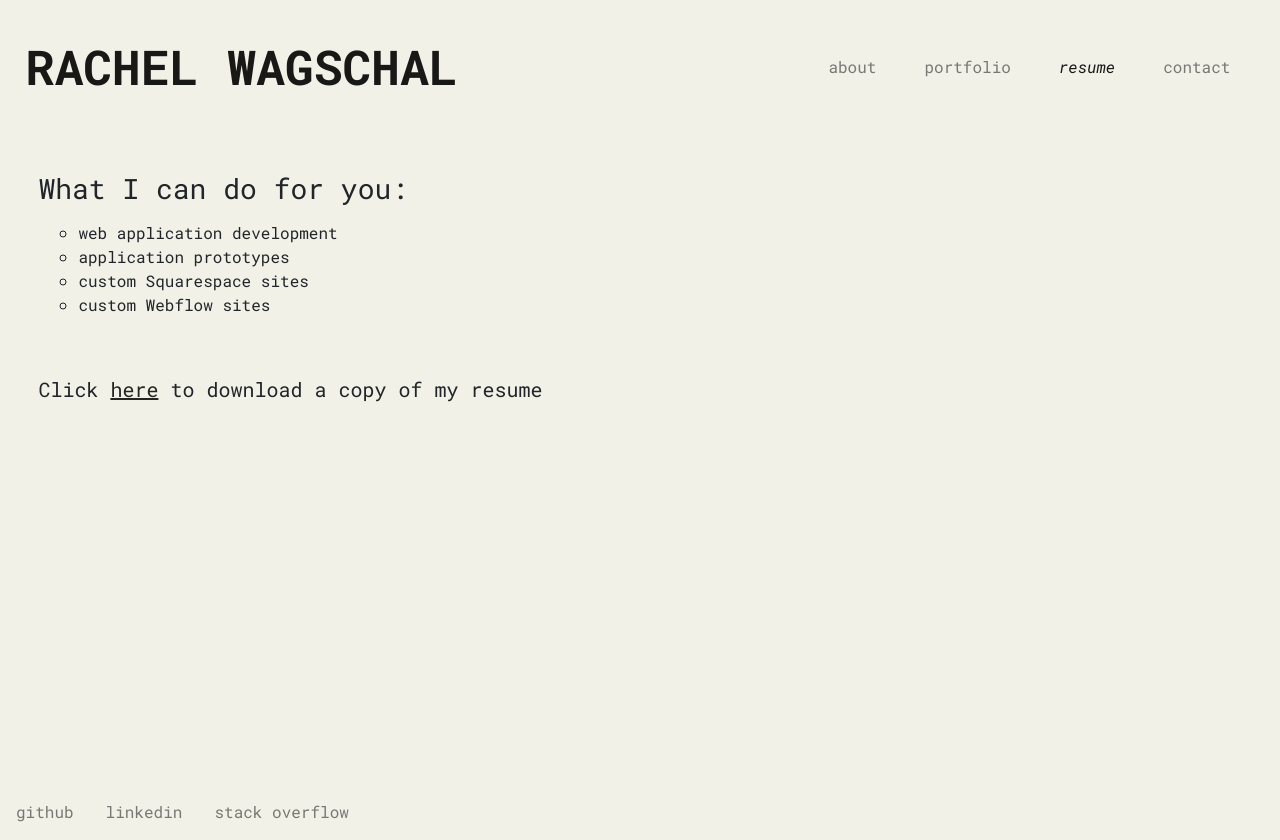
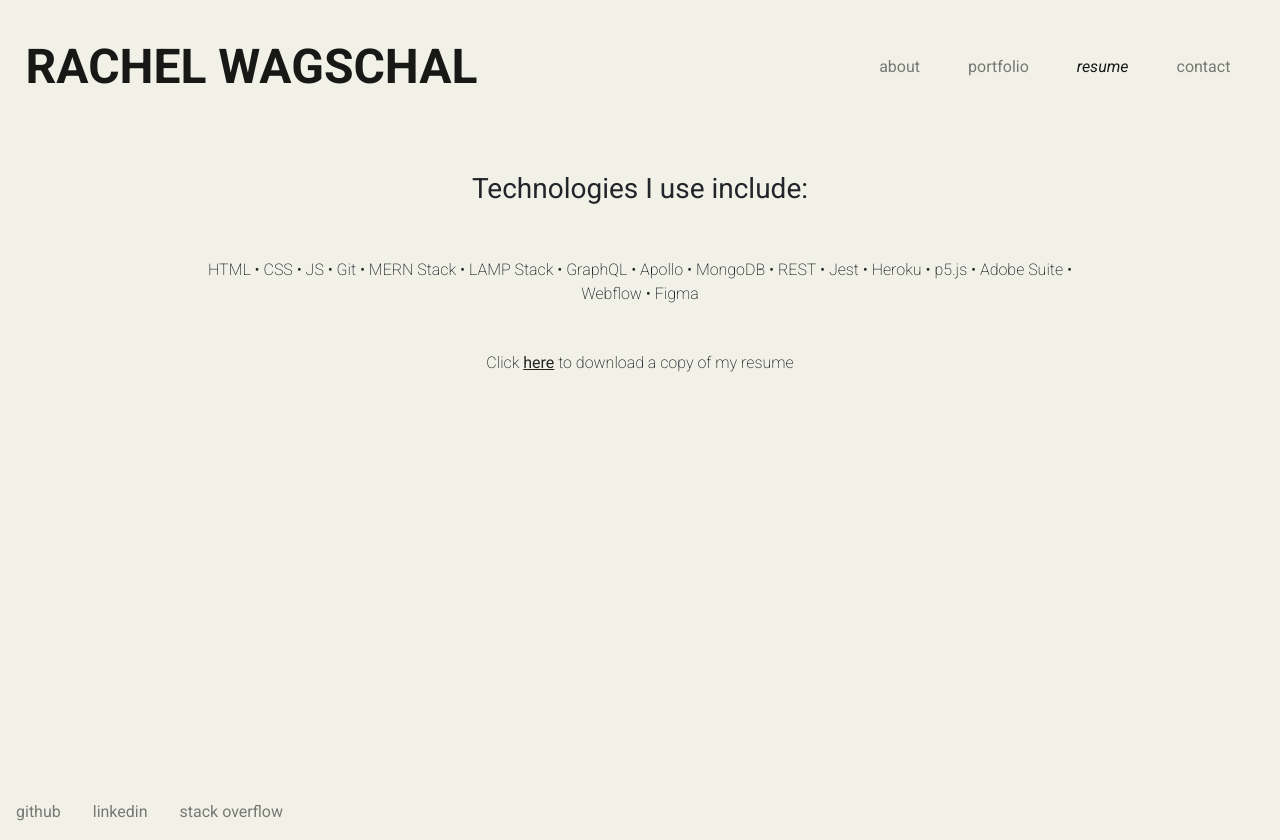
Before and after one commit to rawagschal/rawagschal.github.io, a React (Create React App) app: page / in a window 1280 px wide. Both pictures are taken after a click on the button "resume". Built offline with nearby package versions, Linux system fonts and the light colour scheme; the HTML template or start-up script is replaced by a standard one.

Commit message:
competitive polish

```diff
--- a/src/components/About/index.js
+++ b/src/components/About/index.js
@@ -8,8 +8,18 @@ function About() {
         <>
             <div className="intro-text">
                 <h2>
-                    Creative coder, web developer, and proponent of the oxford comma.
+                   Curious creative on a journey to build accesible and beautiful human experiences on the web.
                 </h2>
+                <p className="interests">
+                    <ul className="interests-list">
+                        <li>Front End Web Development</li>
+                        <span className="bullet">•</span>
+                        <li>Web Design</li>
+                        <span className="bullet">•</span>
+                        <li>Creative Technology</li>
+                    </ul>
+
+                </p>
                 <a href="mailto:rawagschal@gmail.com">Let's make something together.</a>
             </div>
 
--- a/src/components/Resume/index.js
+++ b/src/components/Resume/index.js
@@ -5,17 +5,31 @@ function Resume() {
     return(
         <section id="container-fluid" class="resume-container">
             <div id="services">
-                <h2>What I can do for you:</h2>
-                <ul>
-                    <li>web application development</li>
-                    <li>application prototypes</li>
-                    <li>custom Squarespace sites</li>
-                    <li>custom Webflow sites</li>
-                </ul>
+                <h2>Technologies I use include:</h2>
+                <p className="services-list">
+                    <ul className="services-list-items">
+                    HTML •
+                    CSS •
+                    JS •
+                    Git •
+                    MERN Stack •
+                    LAMP Stack •
+                    GraphQL •
+                    Apollo •
+                    MongoDB •
+                    REST •
+                    Jest •
+                    Heroku •
+                    p5.js •
+                    Adobe Suite •
+                    Webflow •
+                    Figma
+                    </ul>
+                </p>
             </div>
-            <div id="contact-info">
-                <h3>Click&nbsp;<a href={resume} target="blank"> here </a>&nbsp;to download a copy of my resume
-                </h3>
+            <div className='resume-pdf'>
+                <p>Click <a href={resume} target="blank">here</a> to download a copy of my resume
+                </p>
             </div>
         </section>
     )
--- a/src/index.css
+++ b/src/index.css
@@ -1,4 +1,4 @@
-@import url('https://fonts.googleapis.com/css2?family=Roboto+Mono:ital,wght@0,200;0,400;0,700;1,200;1,400;1,700&display=swap');
+@import url('https://fonts.googleapis.com/css2?family=Roboto:ital,wght@0,200;0,400;0,700;1,200;1,400;1,700&display=swap');
 @import "bootstrap/dist/css/bootstrap.min.css";
 
 :root {
@@ -9,7 +9,7 @@
 }
 
 body {
-  font-family: 'Roboto Mono', monospace;
+  font-family: 'Roboto', sans-serif;
   background: var(--bg-1);
   display: flex;
   flex-direction: column;
@@ -30,12 +30,12 @@ h2 {
 }
 
 h3 {
-  font-size: 1.25rem;
+  font-size: 1.5rem;
   font-weight: 400;
 }
 
 p {
-  font-size: 1.5rem;
+  font-size: 1em;
   font-weight: 200;
 }
 
@@ -140,6 +140,15 @@ main {
   justify-content: space-around;
 }
 
+.intro-text ul {
+  display: flex;
+  justify-content: space-around;
+}
+
+ul  {
+  padding-left: 0px;
+}
+
 .intro-text a {
   font-size: 1.5rem;
   text-decoration: underline;
@@ -151,6 +160,8 @@ main {
 
 .img-fluid {
   max-width: 30%;
+  width: auto;
+  height: 30%;
 }
 
 /* PORTFOLIO SECTION */
@@ -175,24 +186,35 @@ main {
 
 /* RESUME + CONTACT */
 .resume-container, .contact-container {
-  width: 100%;
+  width: 75%;
 }
 
 #services {
-  flex: auto;
+text-align:center;
+}
+
+#services ul {
+  display: flex;
+  flex-wrap: wrap;
+  /* text-align:center; */
 }
 
 #services li {
-  list-style: circle;
+  padding-right: 20px;
 }
 
-.resume-container h3 {
-  display: flex;
+.resume-pdf p {
+  text-align: center;
+}
+
+.resume-container p {
   margin-top: 5%;
+  text-align: center;
 }
 
 .resume-container a {
   text-decoration: underline;
+  display:inline;
 }
 
 /* CONTACT SECTION */
@@ -371,13 +393,13 @@ textarea {
 
 /* media queries */
 
-/* tablet */
+/* tablet
 @media screen and (max-width: 1420px) {
 
 }
 
 /* phone lg */
-@media screen and (max-width: 425px) {
+/* @media screen and (max-width: 425px) {
   header {
     display: block;
   }
@@ -407,9 +429,4 @@ textarea {
     font-size: 1em;
   }
 
-}
-
-/* phone sm */
-@media screen and (max-width: 360px) {
-
-}
+} */
```
Also changed, not shown: 3 other files (tests, documents, lock files or other folders).
